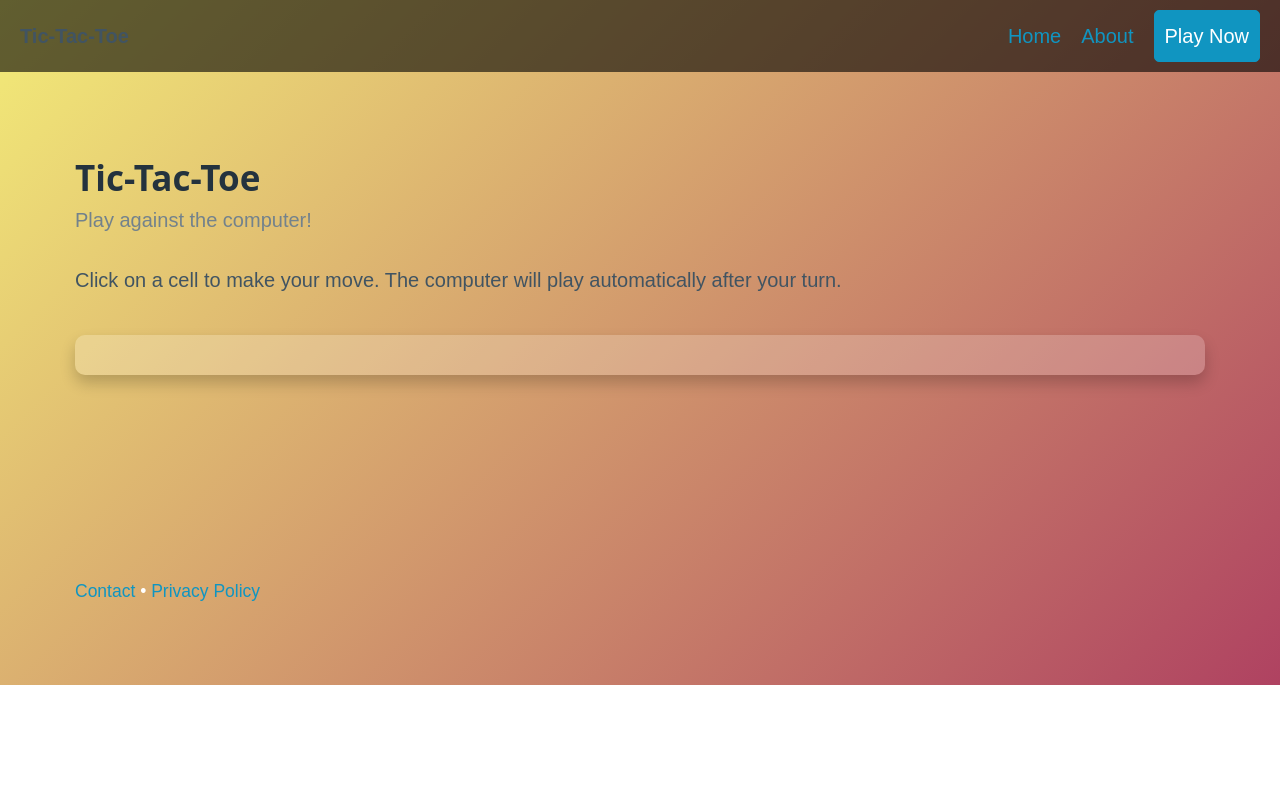
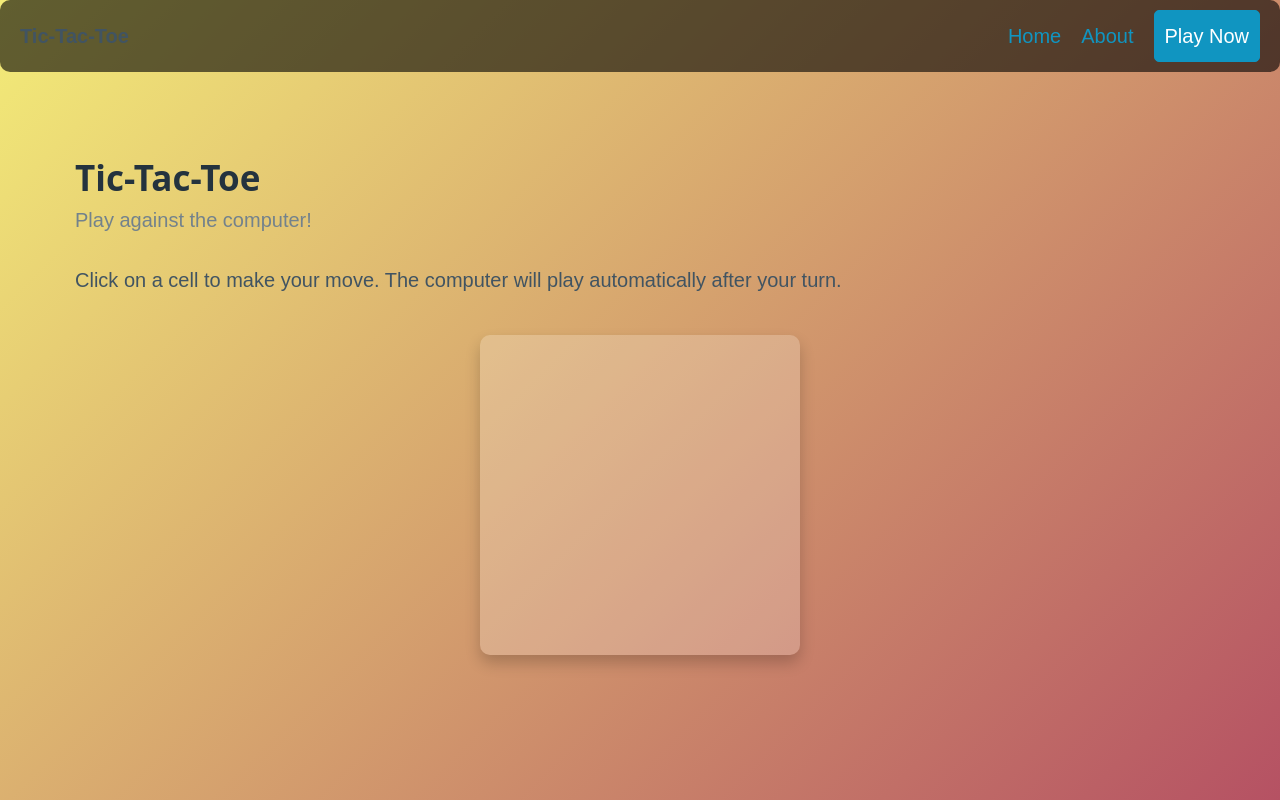
Before and after one commit to MilkMenGames/MilkMenGames.github.io, a plain HTML site: page tic-tac-toe/index.html in a window 1280 px wide. Shown: the top 800 px of the page. Drawn offline with nearby package versions, Linux system fonts and the light colour scheme.

Commit message:
Update styles.css

```diff
--- a/tic-tac-toe/styles.css
+++ b/tic-tac-toe/styles.css
@@ -8,9 +8,11 @@ body {
 /* Game Board */
 .game-board {
     display: grid;
-    grid-template-columns: repeat(3, 100px);
-    grid-gap: 15px;
-    justify-content: center;
+    grid-template-columns: repeat(3, 1fr); /* Ensures three equal columns */
+    grid-template-rows: repeat(3, 1fr); /* Ensures three equal rows */
+    gap: 15px;
+    width: 320px; /* Fixed width to make it square */
+    height: 320px; /* Fixed height to make it square */
     margin: 2rem auto;
     padding: 1rem;
     border-radius: 10px;
@@ -20,8 +22,6 @@ body {
 
 /* Game Cells */
 .cell {
-    width: 100px;
-    height: 100px;
     display: flex;
     justify-content: center;
     align-items: center;
@@ -58,4 +58,12 @@ body {
 /* Navigation Bar */
 nav {
     background-color: rgba(0, 0, 0, 0.6);
-    border-radius:
+    border-radius: 10px;
+}
+
+/* Footer */
+footer {
+    text-align: center;
+    margin-top: 2rem;
+    color: rgba(255, 255, 255, 0.8);
+}
```
